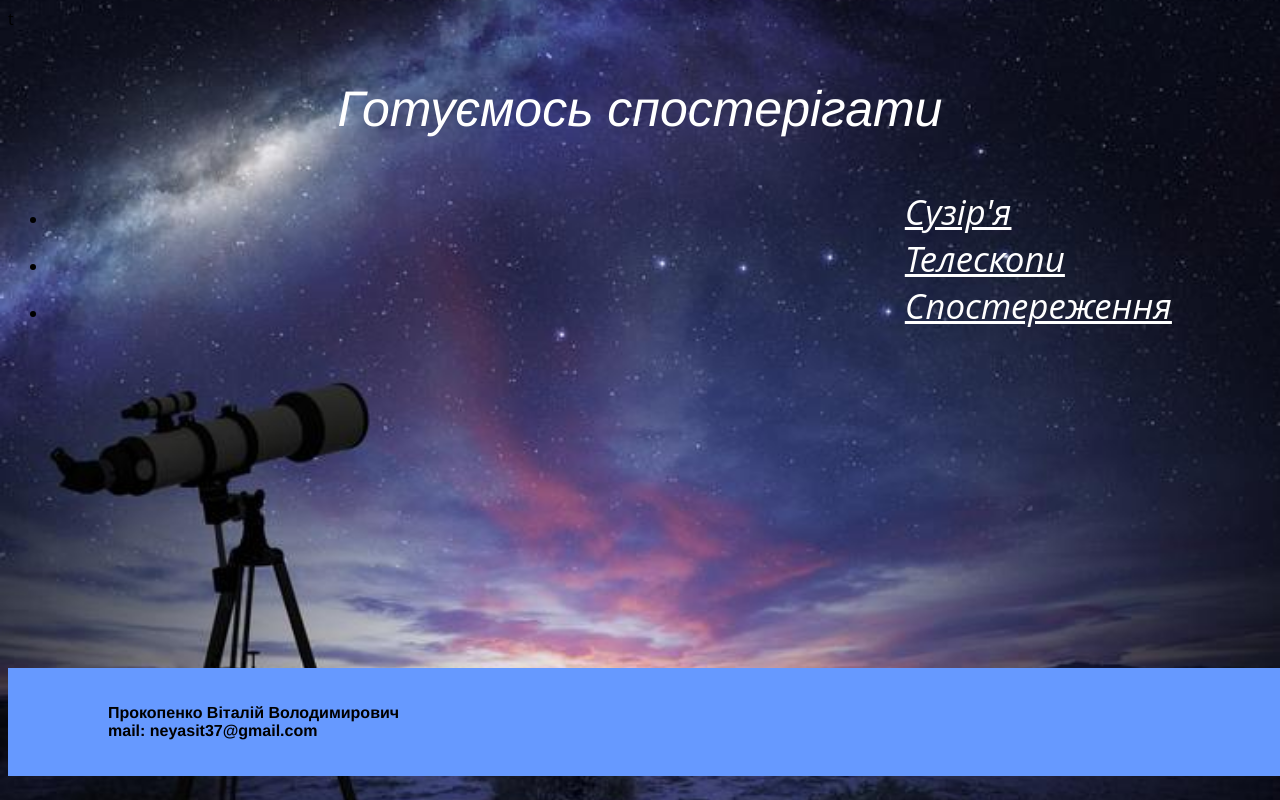
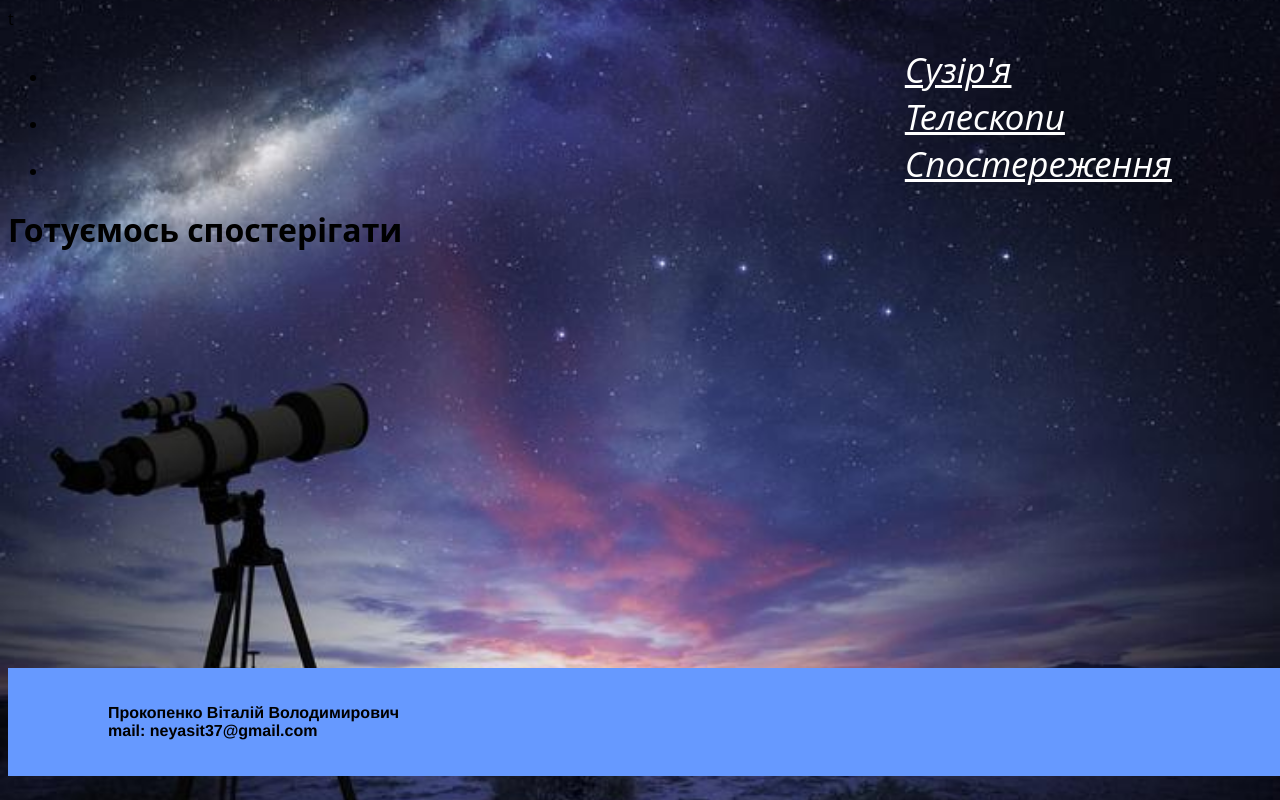
Before and after one commit to Neyasit2019/Neyasit2019.github.io, a plain HTML site: page index.html in a window 1280 px wide. Drawn offline with Linux system fonts and the light colour scheme.

Commit message:
Update index.html

```diff
--- a/index.html
+++ b/index.html
@@ -9,9 +9,7 @@ t<!DOCTYPE html>
     <nav>
   <!-- Header -->
 
-    <div class="header">
-      <p>Готуємось спостерігати</p>
-    </div>
+
       <!-- navigation -->
       <ul class="list">
         <li><a href="./star.html">Сузір'я</a></li>
@@ -19,11 +17,15 @@ t<!DOCTYPE html>
         <li><a href="./observing.html">Спостереження</a></li>
         </ul>
     </nav>
-
+    <main>
+      <div class="header">
+      <h1>Готуємось спостерігати</h1>
+    </div>
+    </main>
   	<!-- Footer -->
     <footer class="footer">
       <div class="container">
-      	<p>Прокопенко Віталій Володимирович</br>           mail: neyasit37@gmail.com  </p>
+      <p>Прокопенко Віталій Володимирович</br>           mail: neyasit37@gmail.com  </p>
 
 	  </div>
     </footer>
```
